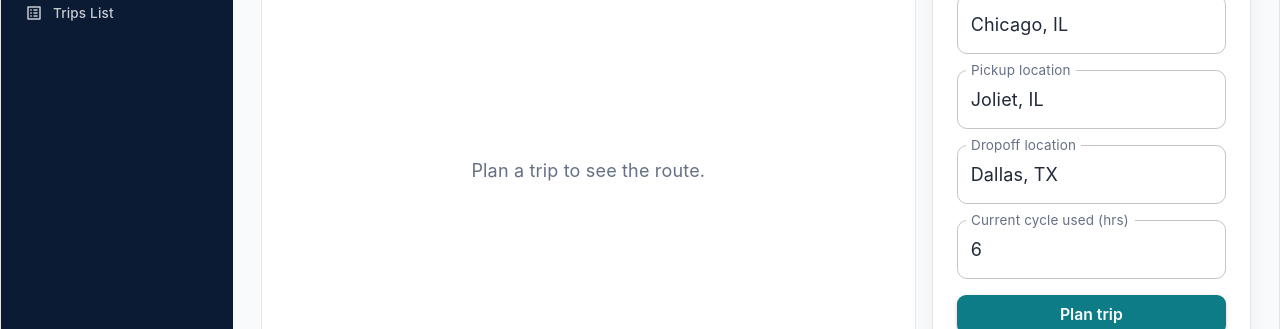
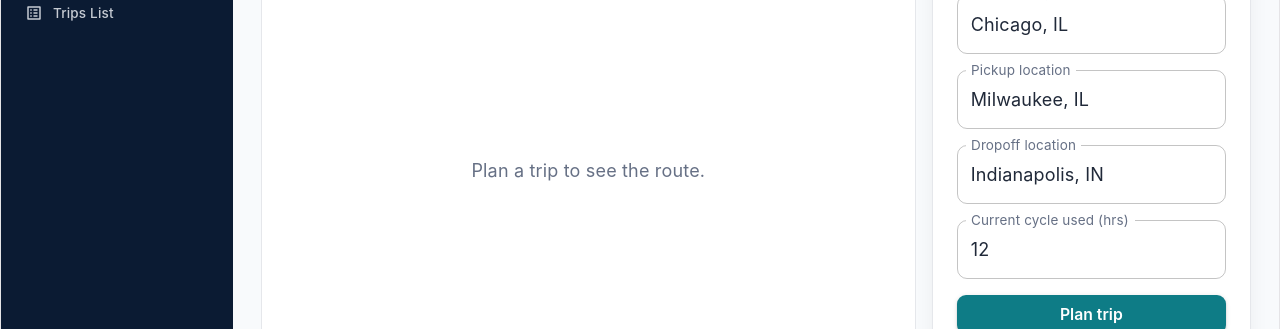
Before and after one commit to fantaJinMode/spotter-trip-planner, a React (Vite) app in the folder frontend/: page / in a window 1280 px wide. Shown: the part 126-455 px from the top of the page. Built offline with nearby package versions, Linux system fonts and the light colour scheme.

Commit message:
feat: update trip planning logic to round start time to nearest quarter hour and modify default locations in TripForm

```diff
--- a/frontend/src/components/TripForm/TripForm.tsx
+++ b/frontend/src/components/TripForm/TripForm.tsx
@@ -13,9 +13,9 @@ const MAX_CYCLE = 70;
 
 export function TripForm({ onSubmit, loading, fieldErrors }: TripFormProps) {
   const [currentLocation, setCurrentLocation] = useState("Chicago, IL");
-  const [pickupLocation, setPickupLocation] = useState("Joliet, IL");
-  const [dropoffLocation, setDropoffLocation] = useState("Dallas, TX");
-  const [cycleUsed, setCycleUsed] = useState("6");
+  const [pickupLocation, setPickupLocation] = useState("Milwaukee, IL");
+  const [dropoffLocation, setDropoffLocation] = useState("Indianapolis, IN");
+  const [cycleUsed, setCycleUsed] = useState("12");
 
   const cycleNum = Number(cycleUsed);
   const cycleValid = cycleUsed !== "" && !Number.isNaN(cycleNum) && cycleNum >= MIN_CYCLE && cycleNum <= MAX_CYCLE;
```
Also changed, not shown: 1 other file (tests, documents, lock files or other folders).
